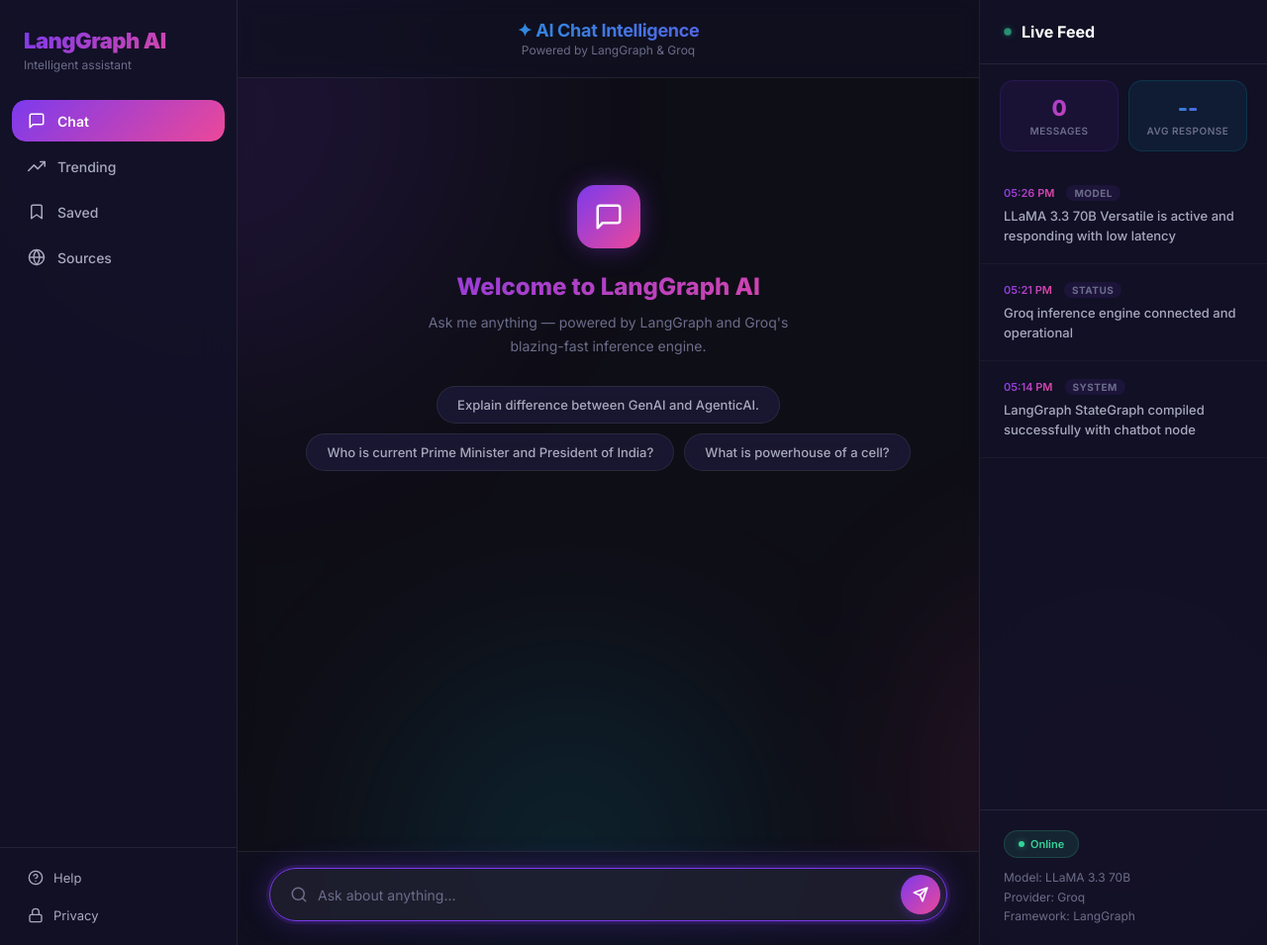
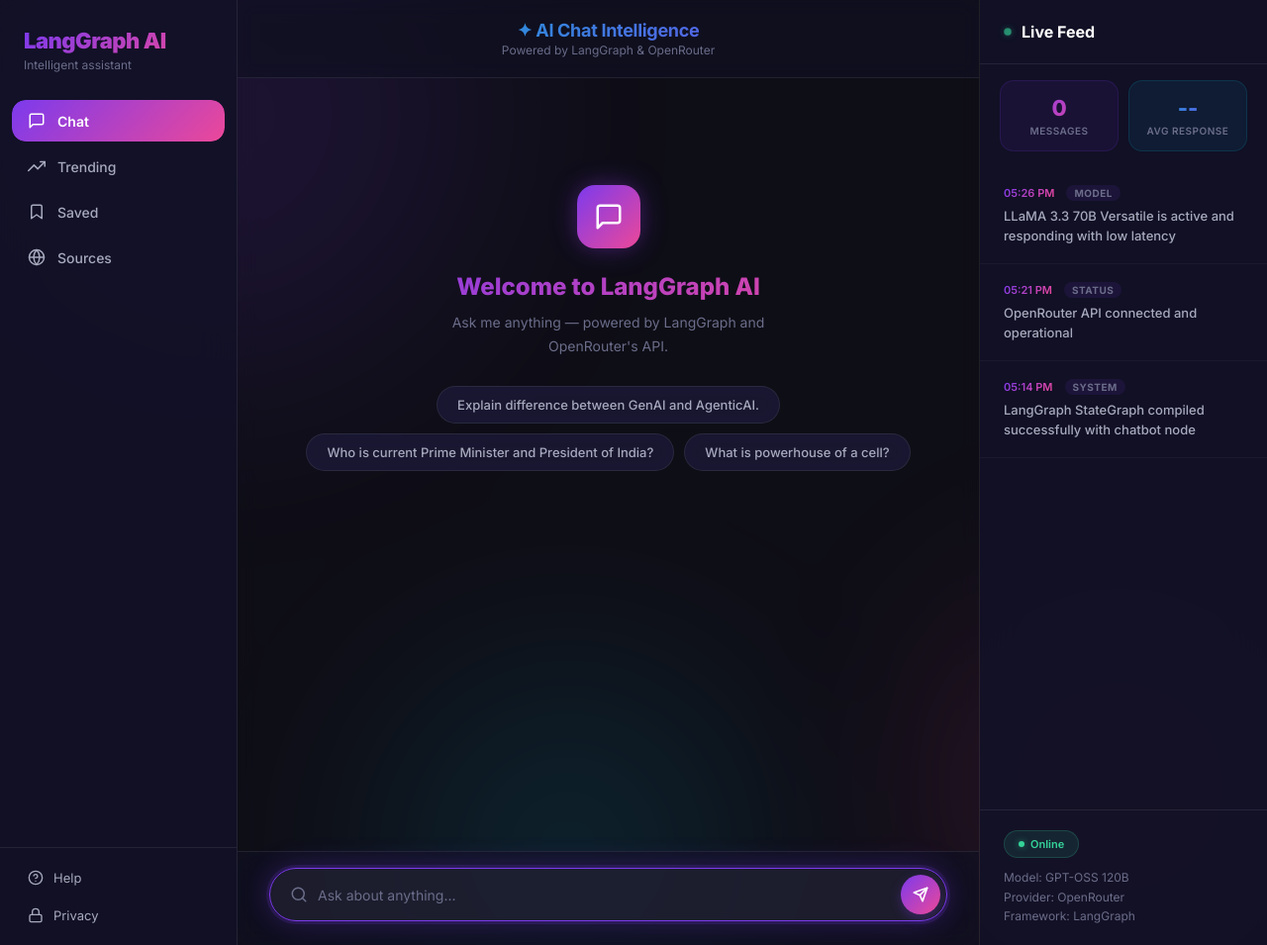
Before and after one commit to DHRUVRAJPUTTT/BasicChatBot_LangGraph, a FastAPI app: page / in a window 1280 px wide. Shown: the whole page at 99% size. Run offline with FastAPI, Linux system fonts and the light colour scheme.

Commit message:
Update frontend text to reflect OpenRouter and GPT-OSS 120B model

```diff
--- a/1-BasicChatBot/templates/index.html
+++ b/1-BasicChatBot/templates/index.html
@@ -976,7 +976,7 @@
         <main class="chat-main">
             <div class="chat-header">
                 <h2>✦ AI Chat Intelligence</h2>
-                <p>Powered by LangGraph &amp; Groq</p>
+                <p>Powered by LangGraph &amp; OpenRouter</p>
             </div>
 
             <div class="chat-messages" id="chatMessages">
@@ -988,7 +988,7 @@
                         </svg>
                     </div>
                     <h3>Welcome to LangGraph AI</h3>
-                    <p>Ask me anything — powered by LangGraph and Groq's blazing-fast inference engine.</p>
+                    <p>Ask me anything — powered by LangGraph and OpenRouter's API.</p>
                     <div class="welcome-chips">
                         <button class="chip" onclick="useSuggestion(this)">Explain difference between GenAI and
                             AgenticAI.</button>
@@ -1068,7 +1068,7 @@
                     <span class="feed-time" id="feedTime2">--:--</span>
                     <span class="feed-tag">STATUS</span>
                 </div>
-                <p class="feed-text">Groq inference engine connected and operational</p>
+                <p class="feed-text">OpenRouter API connected and operational</p>
             </div>
             <div class="feed-item">
                 <div class="feed-meta">
@@ -1080,7 +1080,7 @@
 
             <div class="panel-model-info">
                 <div class="model-badge"><span class="dot"></span> Online</div>
-                <p class="model-detail">Model: LLaMA 3.3 70B<br>Provider: Groq<br>Framework: LangGraph</p>
+                <p class="model-detail">Model: GPT-OSS 120B<br>Provider: OpenRouter<br>Framework: LangGraph</p>
             </div>
         </aside>
     </div>
--- a/1-BasicChatBot/templates/playground.html
+++ b/1-BasicChatBot/templates/playground.html
@@ -52,7 +52,7 @@
         /* ── Graph Node Definitions ──────────────────────────── */
         const GRAPH_NODES = [
             { id: 'input', label: 'Input Parser', icon: '📥', meta: { type: 'parser', schema: 'HumanMessage → State' } },
-            { id: 'llm', label: 'LLM Chatbot', icon: '🧠', meta: { type: 'llm', model: 'llama-3.3-70b-versatile', provider: 'groq', tools_bound: ['get_current_time', 'calculate', 'search_knowledge'] } },
+            { id: 'llm', label: 'LLM Chatbot', icon: '🧠', meta: { type: 'llm', model: 'openai/gpt-oss-120b:free', provider: 'openrouter', tools_bound: ['get_current_time', 'calculate', 'search_knowledge'] } },
             { id: 'router', label: 'Router', icon: '🔀', meta: { type: 'tools_condition', routes: ['tools → llm (loop)', 'END'] } },
             { id: 'tool', label: 'Tool Executor', icon: '🔧', meta: { type: 'ToolNode', tools: ['get_current_time', 'calculate', 'search_knowledge'] } },
             { id: 'output', label: 'Output', icon: '📤', meta: { type: 'output', schema: 'State → AIMessage' } },
@@ -285,7 +285,7 @@
                     </div>
                     <span>TTFT: <span className="text-slate-600">{ttft ?? '--'}ms</span></span>
                     <span>TPOT: <span className="text-slate-600">{tpot ?? '--'}ms</span></span>
-                    <span className="ml-auto text-slate-300">LangGraph v1 · Groq</span>
+                    <span className="ml-auto text-slate-300">LangGraph v1 · OpenRouter</span>
                 </div>
             );
         }
```
